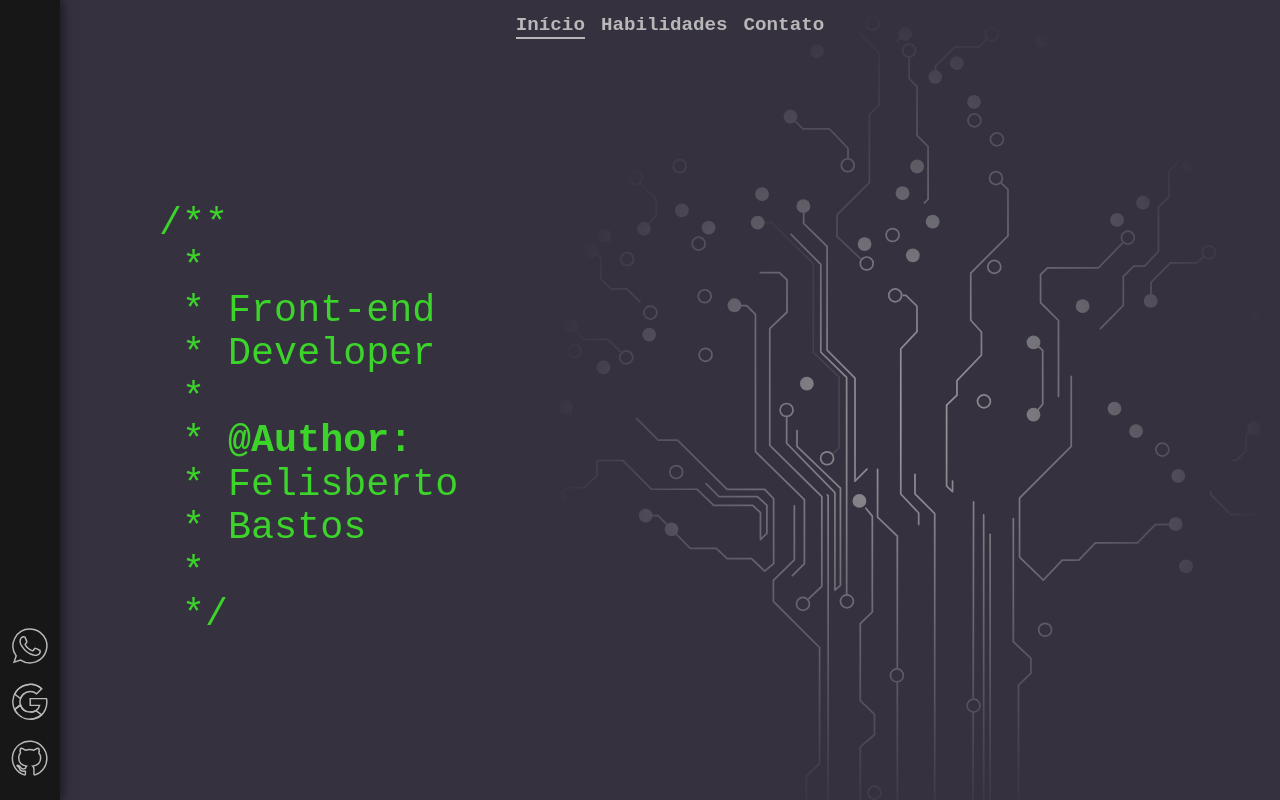
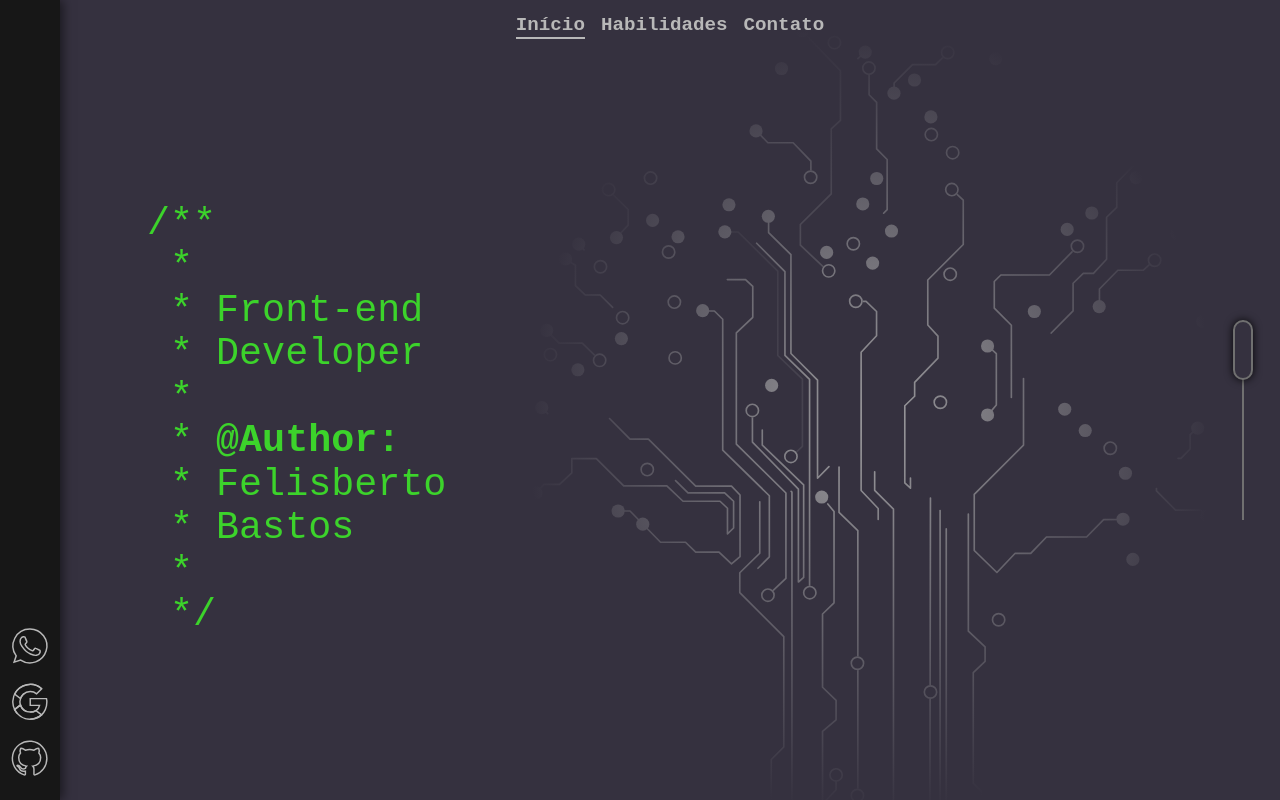
Before and after one commit to FelisbertoBastos/portfolio, a Vue app: page / in a window 1280 px wide. Built offline with nearby package versions, Linux system fonts and the light colour scheme.

Commit message:
ScrollBar pre setado

```diff
--- a/src/components/layout/MainComponent.vue
+++ b/src/components/layout/MainComponent.vue
@@ -21,6 +21,9 @@
         v-else
       />
     </template>
+    <template slot="scrollbar">
+      <scroll-bar />
+    </template>
   </main-template>
 </template>
 
@@ -31,6 +34,7 @@ import Headline from './Headline'
 import CircuitTree from './CircuitTree'
 import Habilidades from './Habilidades'
 import Contato from './Contato'
+import ScrollBar from './ScrollBar'
 
 export default {
   name: 'MainComponent',
@@ -40,7 +44,8 @@ export default {
     'headline': Headline,
     'circuit-tree': CircuitTree,
     'habilidades': Habilidades,
-    'contato': Contato
+    'contato': Contato,
+    'scroll-bar': ScrollBar
   },
   data () {
     return {
--- a/src/components/layout/MainTemplate.vue
+++ b/src/components/layout/MainTemplate.vue
@@ -30,6 +30,13 @@
       >
         <slot name="content"></slot>
       </flex-container>
+      <flex-container
+        v-width="scrollbarWidth"
+        justifyContent=center
+        alignItems=center
+      >
+        <slot name="scrollbar"></slot>
+      </flex-container>
     </flex-container>
   </flex-container>
 </template>
@@ -46,7 +53,8 @@ export default {
     return {
       contentAreaMarginLeft: '60px',
       titleWidth: '40%',
-      contentWidth: '60%'
+      contentWidth: '60%',
+      scrollbarWidth: '60px'
     }
   }
 }
--- /dev/null
+++ b/src/components/layout/ScrollBar.vue
@@ -0,0 +1,36 @@
+<template>
+  <div class="scroll-bar">
+    <div class="scroll-path"></div>
+    <div class="scroll-control"></div>
+  </div>
+</template>
+
+<script>
+export default {
+  name: 'ScrollBar'
+}
+</script>
+
+<style lang="sass">
+.scroll-bar
+  position: relative
+  width: 100%
+
+  .scroll-path
+    width: 2px
+    height: 200px
+    margin: auto
+    background: #707070
+
+  .scroll-control
+    position: absolute
+    top: 0
+    left: 50%
+    margin-left: -10px
+    width: 20px
+    height: 60px
+    background: #35313F
+    border: 2px solid #707070
+    border-radius: 50% / 10px
+    box-shadow: 0 0 9px rgba(0, 0, 0, 0.9)
+</style>
```
